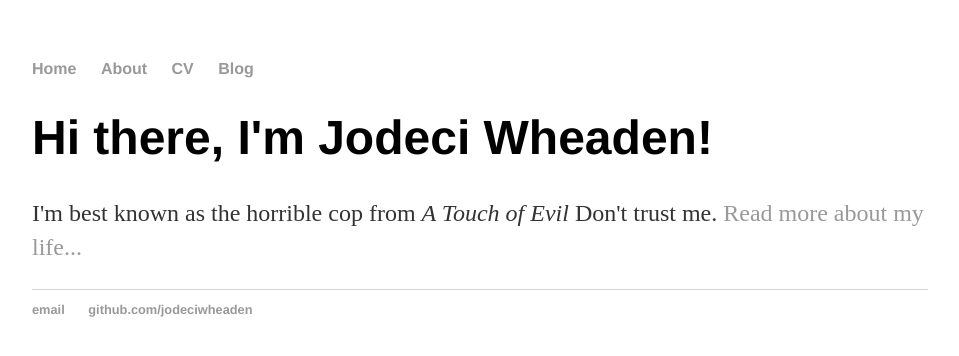
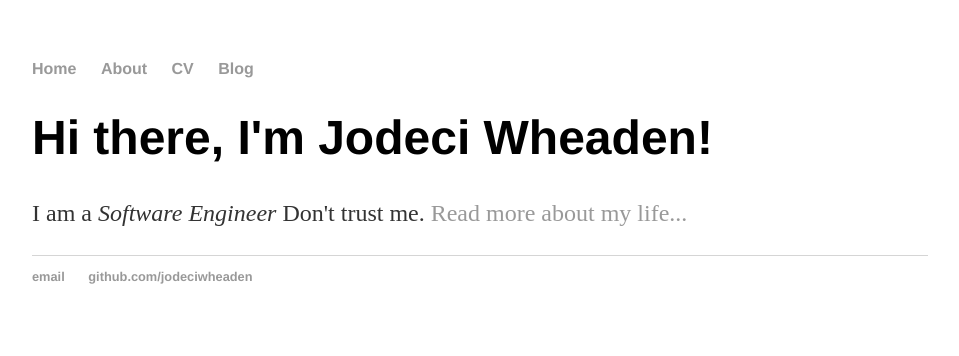
Before and after one commit to jodeciwheaden/jodeciwheaden.github.io, a Jekyll site: the page built from index.html, in a window 1280 px wide. Shown: the top 356 px of the page, without its empty margins (160-1119 px from the left). Built offline with Jekyll 4.4.1, drawn with Linux system fonts in a browser that asks for light colours.

Commit message:
Changed names

```diff
--- a/index.html
+++ b/index.html
@@ -1,8 +1,8 @@
 ---
 layout: default
-title: Jodeci Wheaden, Horrible Cop
+title: Jodeci Wheaden
 ---
 <div class="blurb">
 	<h1>Hi there, I'm Jodeci Wheaden!</h1>
-	<p>I'm best known as the horrible cop from <em>A Touch of Evil</em> Don't trust me. <a href="/about">Read more about my life...</a></p>
+	<p>I am a <em>Software Engineer</em> Don't trust me. <a href="/about">Read more about my life...</a></p>
 </div><!-- /.blurb -->
```
